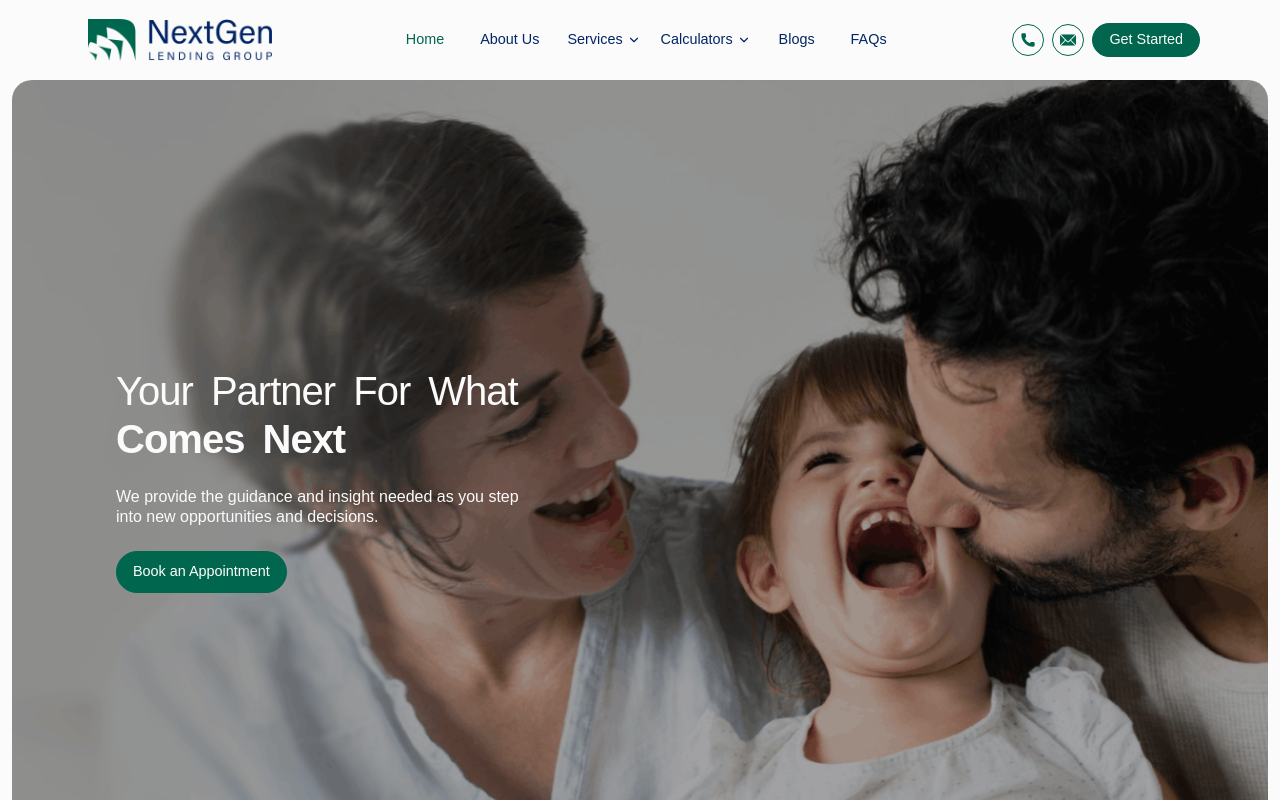
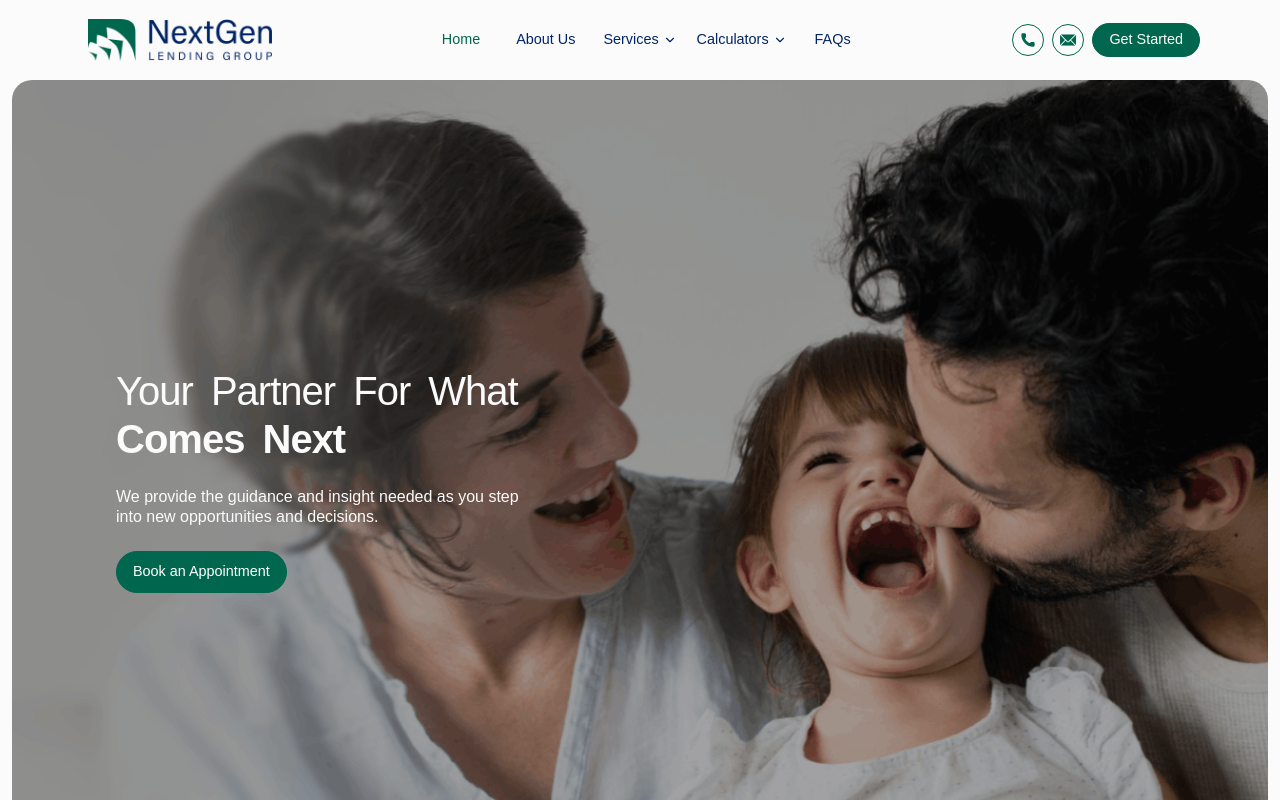
Before and after one commit to pradnyasudhakar/nextgen, a Next.js app: page / in a window 1280 px wide. Shown: the top 800 px of the page. Built offline with nearby package versions, Linux system fonts and the light colour scheme; a web font is replaced by a local one.

Commit message:
feat: remove blog navbar

```diff
--- a/src/components/layout/Navbar.tsx
+++ b/src/components/layout/Navbar.tsx
@@ -33,7 +33,7 @@ const navLinks = [
   ],
 },
 
-  { label: "Blogs", href: "/blog" },
+  // { label: "Blogs", href: "/blog" },
   { label: "FAQs", href: "/faqs" },
 ];
 
```
